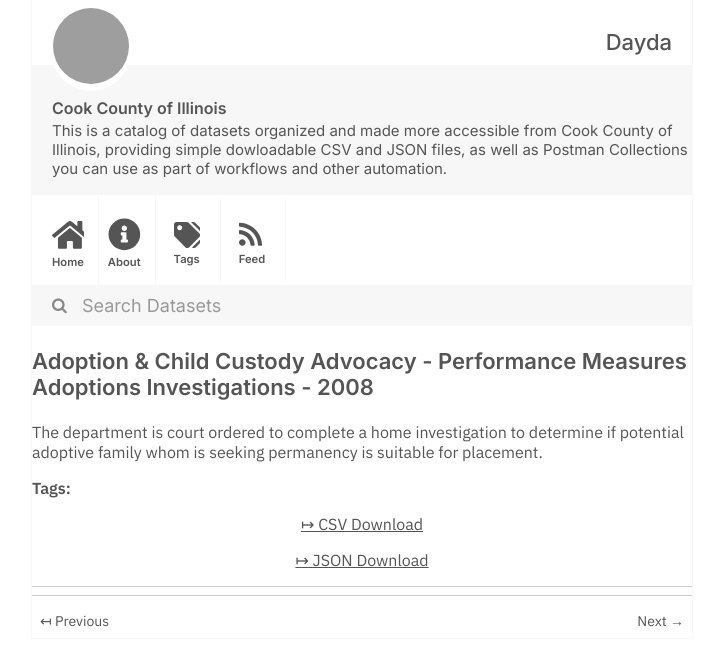
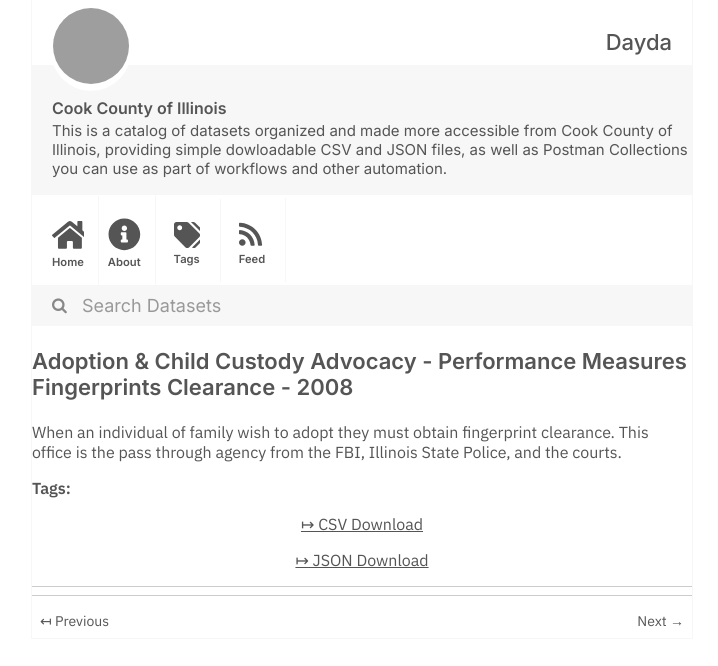
Before and after one commit to dayda-entities/cook-county-of-illinois, a Jekyll site: the page built from _posts/2020-11-10-adoption-child-custody-advocac.md, in a window 1280 px wide, cut to the strip 0-666 px from the top of the page. Shown: the whole strip, without its empty margins (278-996 px from the left). Built offline with Jekyll 4.4.1, drawn with Linux system fonts in a browser that asks for light colours; grey boxes are pictures that could not be loaded.

Commit message:
Publish Data

```diff
--- a/_posts/2020-11-10-adoption-child-custody-advocac.md
+++ b/_posts/2020-11-10-adoption-child-custody-advocac.md
@@ -1,19 +1,19 @@
 ---
 title: >-
-  Adoption & Child Custody Advocacy - Performance Measures Adoptions
-  Investigations - 2008
-created: '2020-11-10T16:57:35.167094'
-modified: '2020-11-10T16:57:35.167101'
+  Adoption & Child Custody Advocacy - Performance Measures Fingerprints
+  Clearance - 2008
+created: '2020-11-10T16:57:58.045522'
+modified: '2020-11-10T16:57:58.045533'
 state: active
 type: dataset
 tags: []
 groups:
   - Local Government
 csv_url: >-
-  https://datacatalog.cookcountyil.gov/api/views/igy2-a5qw/rows.csv?accessType=DOWNLOAD
+  https://datacatalog.cookcountyil.gov/api/views/ydjt-tzxr/rows.csv?accessType=DOWNLOAD
 json_url: >-
-  https://datacatalog.cookcountyil.gov/api/views/igy2-a5qw/rows.json?accessType=DOWNLOAD
+  https://datacatalog.cookcountyil.gov/api/views/ydjt-tzxr/rows.json?accessType=DOWNLOAD
 layout: post
 
 ---
-The department is court ordered to complete a home investigation to determine if potential adoptive family whom is seeking permanency is suitable for placement.
+When an individual of family wish to adopt they must obtain fingerprint clearance. This office is the pass through agency from the FBI, Illinois State Police, and the courts.
```
